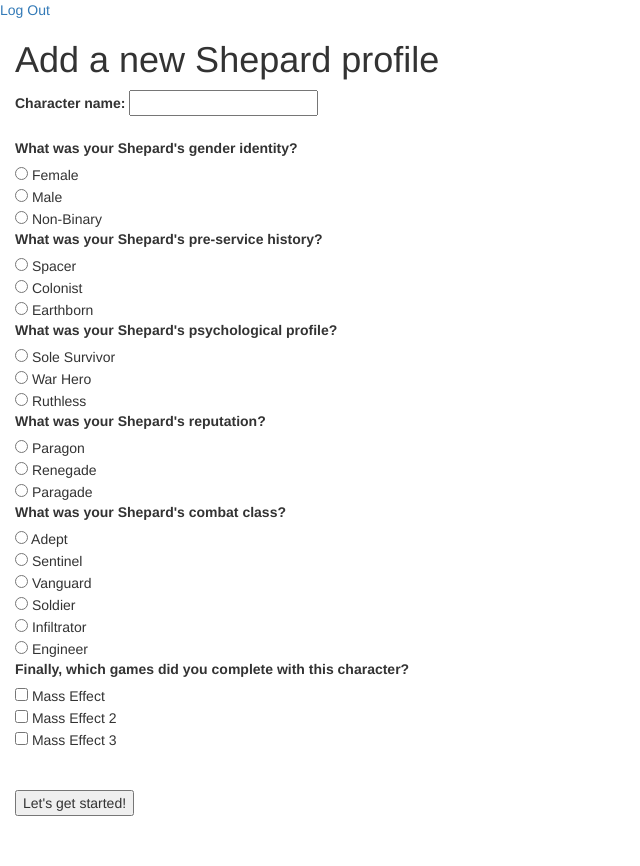
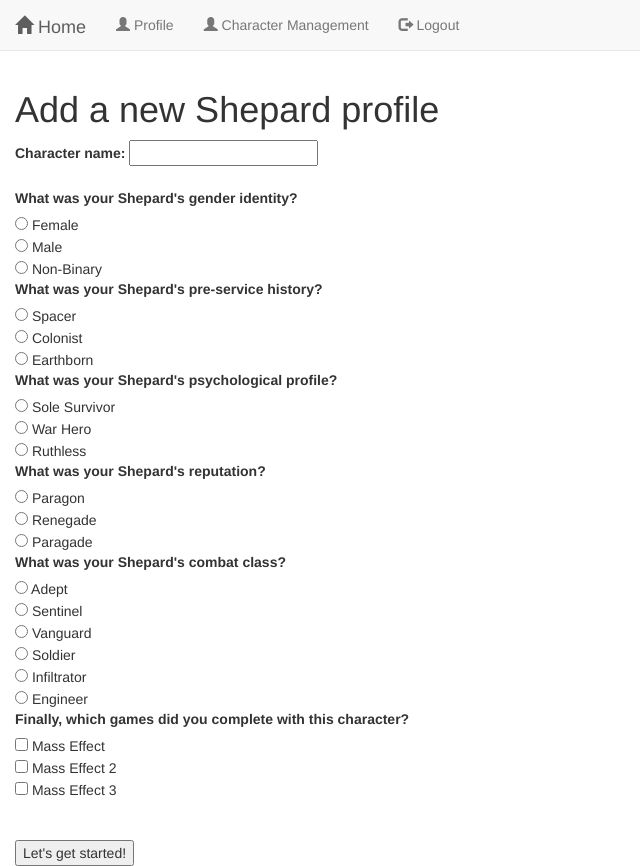
Before and after one commit to taliatrilling/Shepard_Explorer, a Flask app: page /new-char in a window 1280 px wide. Shown: the whole page, without its empty margins (0-640 px from the left). Before the commit the page ends 816 px from the top, so only its background shows below. Run offline with Flask 2, Linux system fonts and the light colour scheme; the visitor is signed in with stand-in values (Sample User, id 1); some libraries are stand-ins or nearby versions.

Commit message:
added navbar, README

```diff
--- /dev/null
+++ b/static/base.css
@@ -0,0 +1,3 @@
+body {
+	padding-top: 70px;
+}
--- a/templates/base.html
+++ b/templates/base.html
@@ -4,15 +4,36 @@
 		<title>{% block title %}TITLE HERE{% endblock %}</title>
 		<link rel="stylesheet" href="https://maxcdn.bootstrapcdn.com/bootstrap/3.3.7/css/bootstrap.min.css" integrity="sha384-BVYiiSIFeK1dGmJRAkycuHAHRg32OmUcww7on3RYdg4Va+PmSTsz/K68vbdEjh4u" crossorigin="anonymous">
 		<script src="https://maxcdn.bootstrapcdn.com/bootstrap/3.3.7/js/bootstrap.min.js" integrity="sha384-Tc5IQib027qvyjSMfHjOMaLkfuWVxZxUPnCJA7l2mCWNIpG9mGCD8wGNIcPD7Txa" crossorigin="anonymous"></script>
+		<link rel="stylesheet" type="text/css" href="/static/base.css">
 	</head>
 	<body>
-		{% if "user_id" in session %}
-			<a href="/logout">Log Out</a>
 
-		{% else %}
-			<a href="/login">Log In</a>
-
-		{% endif %}
+		<nav class="navbar navbar-default navbar-fixed-top">
+			<div class="container-fluid">
+				<div class="navbar-header">
+      				<a class="navbar-brand" href="/"><span class="glyphicon glyphicon-home" aria-hidden="true"></span>   Home</a>
+    			</div>
+    		<ul class="nav navbar-nav">
+    			{% if "user_id" in session %}
+					<li><a href="/profile/{{ session['user_id'] }}"><span class="glyphicon glyphicon-user" aria-hidden="true"></span> Profile</a></li>
+					<li><a href="/char-management"><span class="glyphicon glyphicon-user" aria-hidden="true"></span> Character Management</a></li>
+					<li><a href="/logout"><span class="glyphicon glyphicon-log-out" aria-hidden="true"></span>   Logout</a></li>
+				{% else %}
+					<li><a href="/login"><span class="glyphicon glyphicon-log-in" aria-hidden="true"></span>   Log In</a></li>
+					<li><a href="register">Register</a></li>
+				{% endif %}
+		    </ul>
+		  	</div>
+		</nav>
+		{% with messages = get_flashed_messages() %}
+		   {% if messages %}
+        <ul class=flashes>
+        {% for message in messages %}
+          <li>{{ message }}</li>
+        {% endfor %}
+        </ul>
+      {% endif %}
+    {% endwith %}
 
 		{% block content %}BODY CONTENT HERE
 
```
Also changed, not shown: README.md (added).
